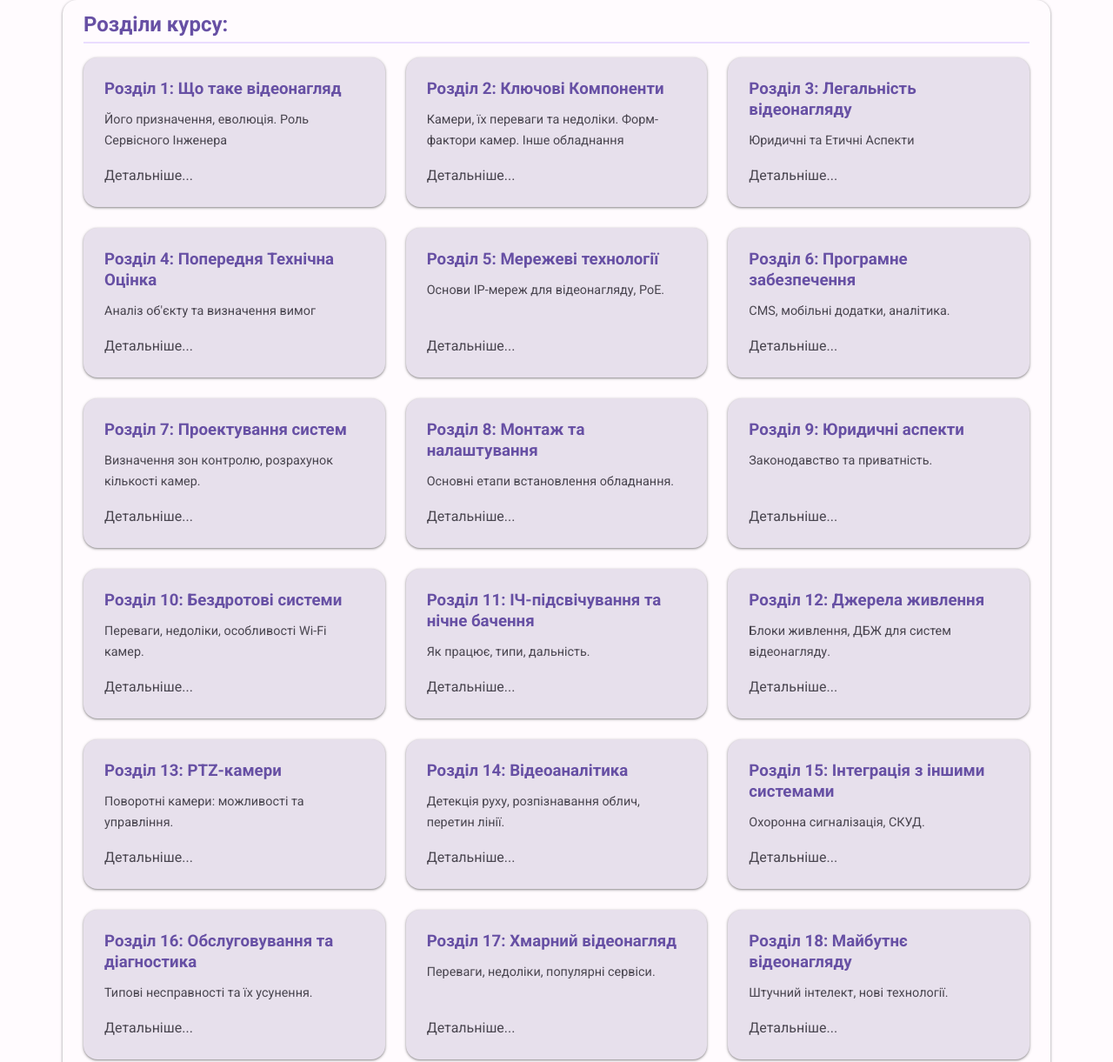
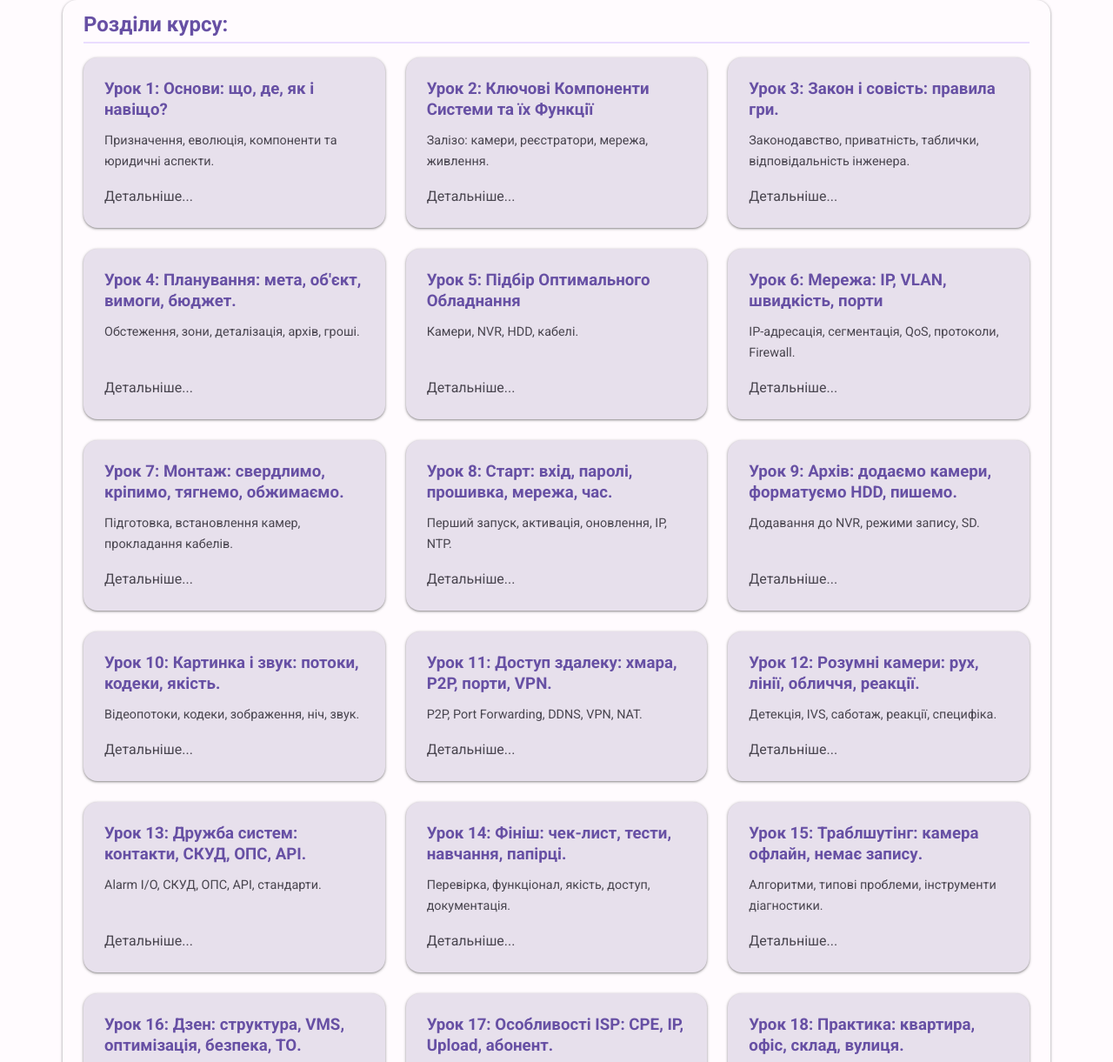
Before and after one commit to Eventmaker/VideonaglyadLessons, a plain HTML site: page index.html in a window 1280 px wide. Shown: the part 240-1461 px from the top of the page at 87% size. Drawn offline with Linux system fonts and the light colour scheme.

Commit message:
Оновлено заголовки розділів книги про системи відеоспостереження, замінено "Текстовий матеріал" на нові назви, що відображають актуальні теми, такі як "Аналіз об'єкту та визначення вимог", "Підбір Оптимального Обладнання", "Проектування Мережевої Інфраструктури" та інші. Внесено зміни для покращення структури та зрозумілості контенту.

```diff
--- a/index.html
+++ b/index.html
@@ -29,40 +29,41 @@
             <div class="chapter-list">
                 <a href="chapter1.html" class="chapter-card">
                     <div>
-                        <h3>Розділ 1: Що таке відеонагляд</h3>
-                        <p>Його призначення, еволюція. Роль Сервісного Інженера</p>
+                        <h3>Урок 1: Основи: що, де, як і навіщо?</h3>
+                        <p>Призначення, еволюція, компоненти та юридичні аспекти. </p>
                     </div>
                     <span>Детальніше...</span>
                 </a>
                 <a href="chapter2.html" class="chapter-card">
                     <div>
-                        <h3>Розділ 2: Ключові Компоненти</h3>
-                        <p>Камери, їх переваги та недоліки. Форм-фактори камер. Інше обладнання</p>
+                        <h3>Урок 2: Ключові Компоненти Системи та їх Функції
+                        </h3>
+                        <p>Залізо: камери, реєстратори, мережа, живлення.</p>
                     </div>
                     <span>Детальніше...</span>
                 </a>
                 <a href="chapter3.html" class="chapter-card">
                      <div>
-                        <h3>Розділ 3: Легальність відеонагляду</h3>
-                        <p>Юридичні та Етичні Аспекти</p>
+                        <h3>Урок 3: Закон і совість: правила гри. </h3>
+                        <p>Законодавство, приватність, таблички, відповідальність інженера.</p>
                     </div>
                     <span>Детальніше...</span>
                 </a>
-                <a href="chapter4.html" class="chapter-card"><div><h3>Розділ 4: Попередня Технічна Оцінка</h3><p>Аналіз об'єкту та визначення вимог</p></div><span>Детальніше...</span></a>
-                <a href="chapter5.html" class="chapter-card"><div><h3>Розділ 5: Мережеві технології</h3><p>Основи IP-мереж для відеонагляду, PoE.</p></div><span>Детальніше...</span></a>
-                <a href="chapter6.html" class="chapter-card"><div><h3>Розділ 6: Програмне забезпечення</h3><p>CMS, мобільні додатки, аналітика.</p></div><span>Детальніше...</span></a>
-                <a href="chapter7.html" class="chapter-card"><div><h3>Розділ 7: Проектування систем</h3><p>Визначення зон контролю, розрахунок кількості камер.</p></div><span>Детальніше...</span></a>
-                <a href="chapter8.html" class="chapter-card"><div><h3>Розділ 8: Монтаж та налаштування</h3><p>Основні етапи встановлення обладнання.</p></div><span>Детальніше...</span></a>
-                <a href="chapter9.html" class="chapter-card"><div><h3>Розділ 9: Юридичні аспекти</h3><p>Законодавство та приватність.</p></div><span>Детальніше...</span></a>
-                <a href="chapter10.html" class="chapter-card"><div><h3>Розділ 10: Бездротові системи</h3><p>Переваги, недоліки, особливості Wi-Fi камер.</p></div><span>Детальніше...</span></a>
-                <a href="chapter11.html" class="chapter-card"><div><h3>Розділ 11: ІЧ-підсвічування та нічне бачення</h3><p>Як працює, типи, дальність.</p></div><span>Детальніше...</span></a>
-                <a href="chapter12.html" class="chapter-card"><div><h3>Розділ 12: Джерела живлення</h3><p>Блоки живлення, ДБЖ для систем відеонагляду.</p></div><span>Детальніше...</span></a>
-                <a href="chapter13.html" class="chapter-card"><div><h3>Розділ 13: PTZ-камери</h3><p>Поворотні камери: можливості та управління.</p></div><span>Детальніше...</span></a>
-                <a href="chapter14.html" class="chapter-card"><div><h3>Розділ 14: Відеоаналітика</h3><p>Детекція руху, розпізнавання облич, перетин лінії.</p></div><span>Детальніше...</span></a>
-                <a href="chapter15.html" class="chapter-card"><div><h3>Розділ 15: Інтеграція з іншими системами</h3><p>Охоронна сигналізація, СКУД.</p></div><span>Детальніше...</span></a>
-                <a href="chapter16.html" class="chapter-card"><div><h3>Розділ 16: Обслуговування та діагностика</h3><p>Типові несправності та їх усунення.</p></div><span>Детальніше...</span></a>
-                <a href="chapter17.html" class="chapter-card"><div><h3>Розділ 17: Хмарний відеонагляд</h3><p>Переваги, недоліки, популярні сервіси.</p></div><span>Детальніше...</span></a>
-                <a href="chapter18.html" class="chapter-card"><div><h3>Розділ 18: Майбутнє відеонагляду</h3><p>Штучний інтелект, нові технології.</p></div><span>Детальніше...</span></a>
+                <a href="chapter4.html" class="chapter-card"><div><h3>Урок 4:  Планування: мета, об'єкт, вимоги, бюджет.</h3><p>Обстеження, зони, деталізація, архів, гроші. </p></div><span>Детальніше...</span></a>
+                <a href="chapter5.html" class="chapter-card"><div><h3>Урок 5: Підбір Оптимального Обладнання</h3><p>Камери, NVR, HDD, кабелі.</p></div><span>Детальніше...</span></a>
+                <a href="chapter6.html" class="chapter-card"><div><h3>Урок 6: Мережа: IP, VLAN, швидкість, порти</h3><p>IP-адресація, сегментація, QoS, протоколи, Firewall.</p></div><span>Детальніше...</span></a>
+                <a href="chapter7.html" class="chapter-card"><div><h3>Урок 7: Монтаж: свердлимо, кріпимо, тягнемо, обжимаємо.</h3><p>Підготовка, встановлення камер, прокладання кабелів.</p></div><span>Детальніше...</span></a>
+                <a href="chapter8.html" class="chapter-card"><div><h3>Урок 8:  Старт: вхід, паролі, прошивка, мережа, час.</h3><p>Перший запуск, активація, оновлення, IP, NTP.</p></div><span>Детальніше...</span></a>
+                <a href="chapter9.html" class="chapter-card"><div><h3>Урок 9: Архів: додаємо камери, форматуємо HDD, пишемо. </h3><p>Додавання до NVR, режими запису, SD.</p></div><span>Детальніше...</span></a>
+                <a href="chapter10.html" class="chapter-card"><div><h3>Урок 10: Картинка і звук: потоки, кодеки, якість.</h3><p>Відеопотоки, кодеки, зображення, ніч, звук.</p></div><span>Детальніше...</span></a>
+                <a href="chapter11.html" class="chapter-card"><div><h3>Урок 11: Доступ здалеку: хмара, P2P, порти, VPN.</h3><p>P2P, Port Forwarding, DDNS, VPN, NAT.</p></div><span>Детальніше...</span></a>
+                <a href="chapter12.html" class="chapter-card"><div><h3>Урок 12: Розумні камери: рух, лінії, обличчя, реакції. </h3><p>Детекція, IVS, саботаж, реакції, специфіка.</p></div><span>Детальніше...</span></a>
+                <a href="chapter13.html" class="chapter-card"><div><h3>Урок 13: Дружба систем: контакти, СКУД, ОПС, API.</h3><p>Alarm I/O, СКУД, ОПС, API, стандарти.</p></div><span>Детальніше...</span></a>
+                <a href="chapter14.html" class="chapter-card"><div><h3>Урок 14: Фініш: чек-лист, тести, навчання, папірці.</h3><p>Перевірка, функціонал, якість, доступ, документація. </p></div><span>Детальніше...</span></a>
+                <a href="chapter15.html" class="chapter-card"><div><h3>Урок 15: Траблшутінг: камера офлайн, немає запису.</h3><p>Алгоритми, типові проблеми, інструменти діагностики.</p></div><span>Детальніше...</span></a>
+                <a href="chapter16.html" class="chapter-card"><div><h3>Урок 16: Дзен: структура, VMS, оптимізація, безпека, ТО. </h3><p>Організація, VMS, баланс, безпека, профілактика.</p></div><span>Детальніше...</span></a>
+                <a href="chapter17.html" class="chapter-card"><div><h3>Урок 17: Особливості ISP: CPE, IP, Upload, абонент. </h3><p>Обладнання, IP-політики, Upload, взаємодія, діагностика.</p></div><span>Детальніше...</span></a>
+                <a href="chapter18.html" class="chapter-card"><div><h3>Урок 18: Практика: квартира, офіс, склад, вулиця.</h3><p>Сценарії, розширення, інтеграція, автономка, кейси.</p></div><span>Детальніше...</span></a>
             </div>
         </section>
     </main>
```
Also changed, not shown: chapter10.html (+1 -1 lines), chapter11.html (+1 -1 lines), chapter12.html (+1 -1 lines), chapter13.html (+1 -1 lines), chapter14.html (+1 -1 lines), chapter15.html (+1 -1 lines), chapter16.html (+1 -1 lines), chapter17.html (+1 -1 lines), chapter18.html (+1 -1 lines), chapter4.html (+1 -1 lines), chapter5.html (+1 -1 lines), chapter6.html (+1 -1 lines), chapter7.html (+1 -1 lines), chapter8.html (+1 -1 lines), 1 more files.
